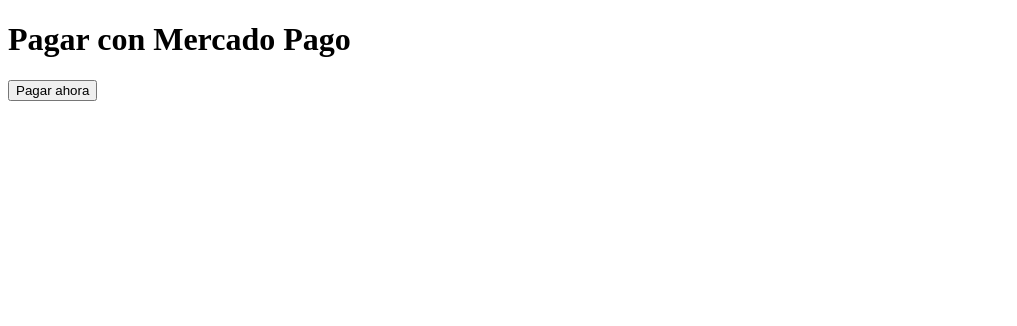
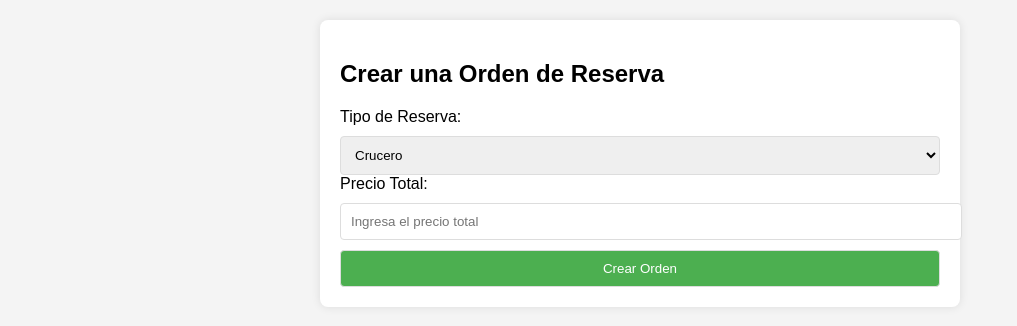
Before and after one commit to JOSDA29/Odyssey-Expedition-Backend, a website: page index.html in a window 1280 px wide. Shown: the whole page, without its empty margins (0-1017 px from the left). Drawn offline with Linux system fonts and the light colour scheme.

Commit message:
Corrections

```diff
--- a/index.html
+++ b/index.html
@@ -3,39 +3,88 @@
 <head>
     <meta charset="UTF-8">
     <meta name="viewport" content="width=device-width, initial-scale=1.0">
-    <title>Pagar con Mercado Pago</title>
+    <title>Pasarela de Pago</title>
+    <style>
+        body {
+            font-family: Arial, sans-serif;
+            margin: 0;
+            padding: 20px;
+            background-color: #f4f4f4;
+        }
+        .container {
+            max-width: 600px;
+            margin: auto;
+            background: white;
+            padding: 20px;
+            border-radius: 8px;
+            box-shadow: 0 0 10px rgba(0, 0, 0, 0.1);
+        }
+        input, select, button {
+            width: 100%;
+            padding: 10px;
+            margin-top: 10px;
+            border-radius: 4px;
+            border: 1px solid #ddd;
+        }
+        button {
+            background-color: #4CAF50;
+            color: white;
+            cursor: pointer;
+        }
+        button:hover {
+            background-color: #45a049;
+        }
+    </style>
 </head>
 <body>
-    <h1>Pagar con Mercado Pago</h1>
-    <button id="payButton">Pagar ahora</button>
+
+<div class="container">
+    <h2>Crear una Orden de Reserva</h2>
+    <form id="paymentForm">
+        <label for="tipoReserva">Tipo de Reserva:</label>
+        <select id="tipoReserva" name="tipoReserva" required>
+            <option value="crucero">Crucero</option>
+            <option value="paquete">Paquete</option>
+            <option value="transporte">Transporte</option>
+        </select>
+
+        <label for="precioTotal">Precio Total:</label>
+        <input type="number" id="precioTotal" name="precioTotal" placeholder="Ingresa el precio total" required />
+
+        <button type="submit">Crear Orden</button>
+    </form>
+</div>
 
 <script>
-        document.getElementById("payButton").addEventListener("click", async () => {
+document.getElementById('paymentForm').addEventListener('submit', async function(event) {
+    event.preventDefault();
+
+    const tipoReserva = document.getElementById('tipoReserva').value;
+    const precioTotal = document.getElementById('precioTotal').value;
+
     try {
-                // Hacer una solicitud para crear la orden de pago
-                const response = await fetch("http://localhost:10240/pasarela/create-order", {
-                    method: "POST",
+        const response = await fetch('http://localhost:10240/pasarela/create-order', {
+            method: 'POST',
             headers: {
-                        "Content-Type": "application/json"
+                'Content-Type': 'application/json'
             },
-                    body: JSON.stringify({
-                        precioTotal: "2000",
-                        tipoReserva: "crucero"
-                    })
+            body: JSON.stringify({ tipoReserva, precioTotal })
         });
 
         const data = await response.json();
 
-                // Redirigir a la URL de Mercado Pago
-                if (data.init_point) {
-                    window.location.href = data.init_point;  // Redirigir a la URL de pago
+        if (response.ok) {
+            // Redirige al usuario a la página de pago de Mercado Pago
+            window.location.href = data.init_point;
         } else {
-                    alert("Error al generar la orden");
+            alert('Error: ' + (data.error || 'No se pudo crear la orden.'));
         }
     } catch (error) {
-                console.error("Error al crear la orden de pago:", error);
+        console.error('Error al crear la orden:', error);
+        alert('Hubo un error al procesar la solicitud.');
     }
 });
 </script>
+
 </body>
 </html>
--- a/src/controllers/payment/payment.ts
+++ b/src/controllers/payment/payment.ts
@@ -44,7 +44,7 @@
           },
         ],
         back_urls: {
-          success: 'http://localhost:10240/success',
+          success: 'http://localhost:5500/index.html',
           failure: 'http://localhost:10240/failure',
           pending: 'http://localhost:10240/pending',
         },
```
Lines whose indentation alone changed are shown as unchanged.
